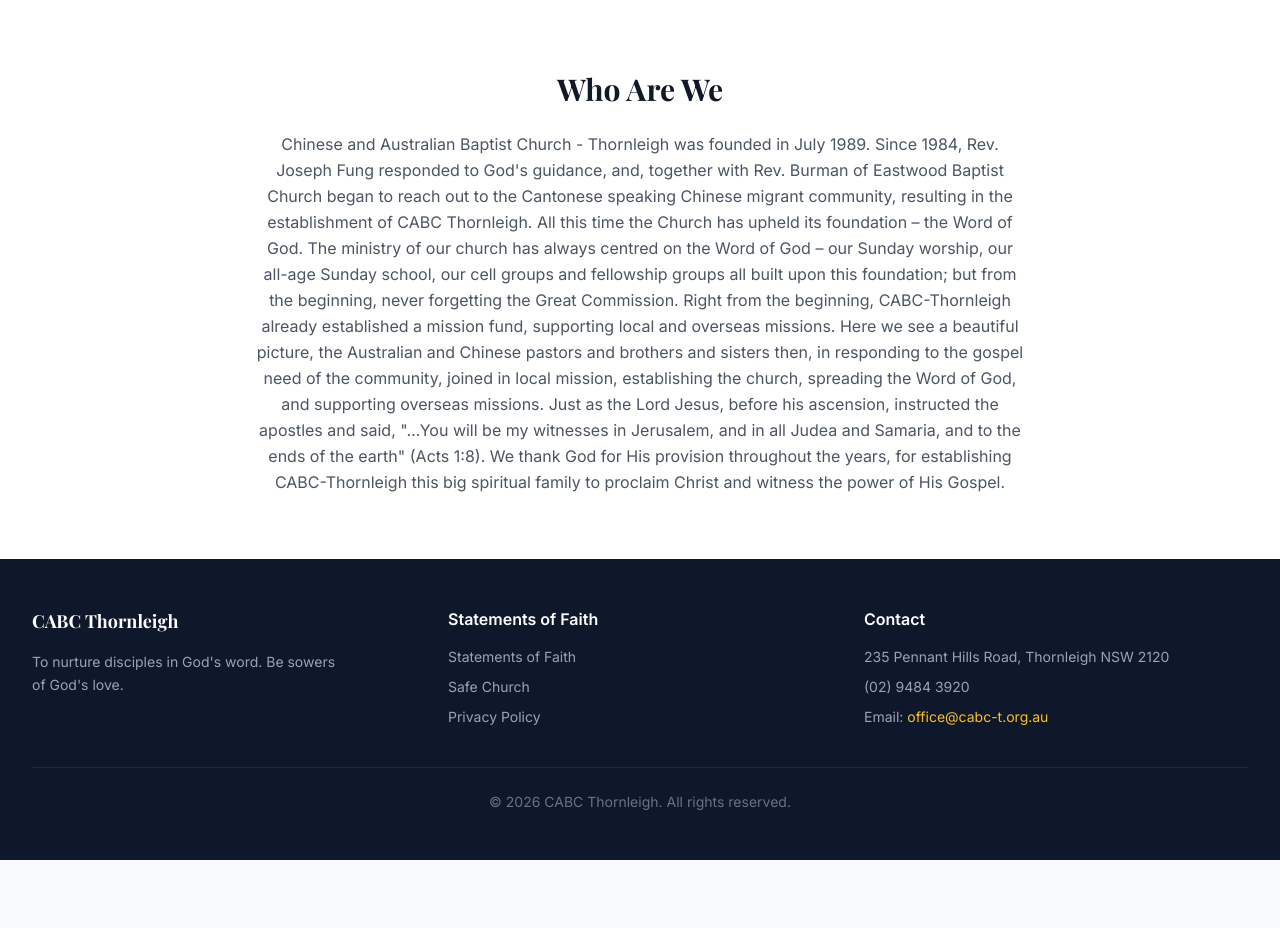
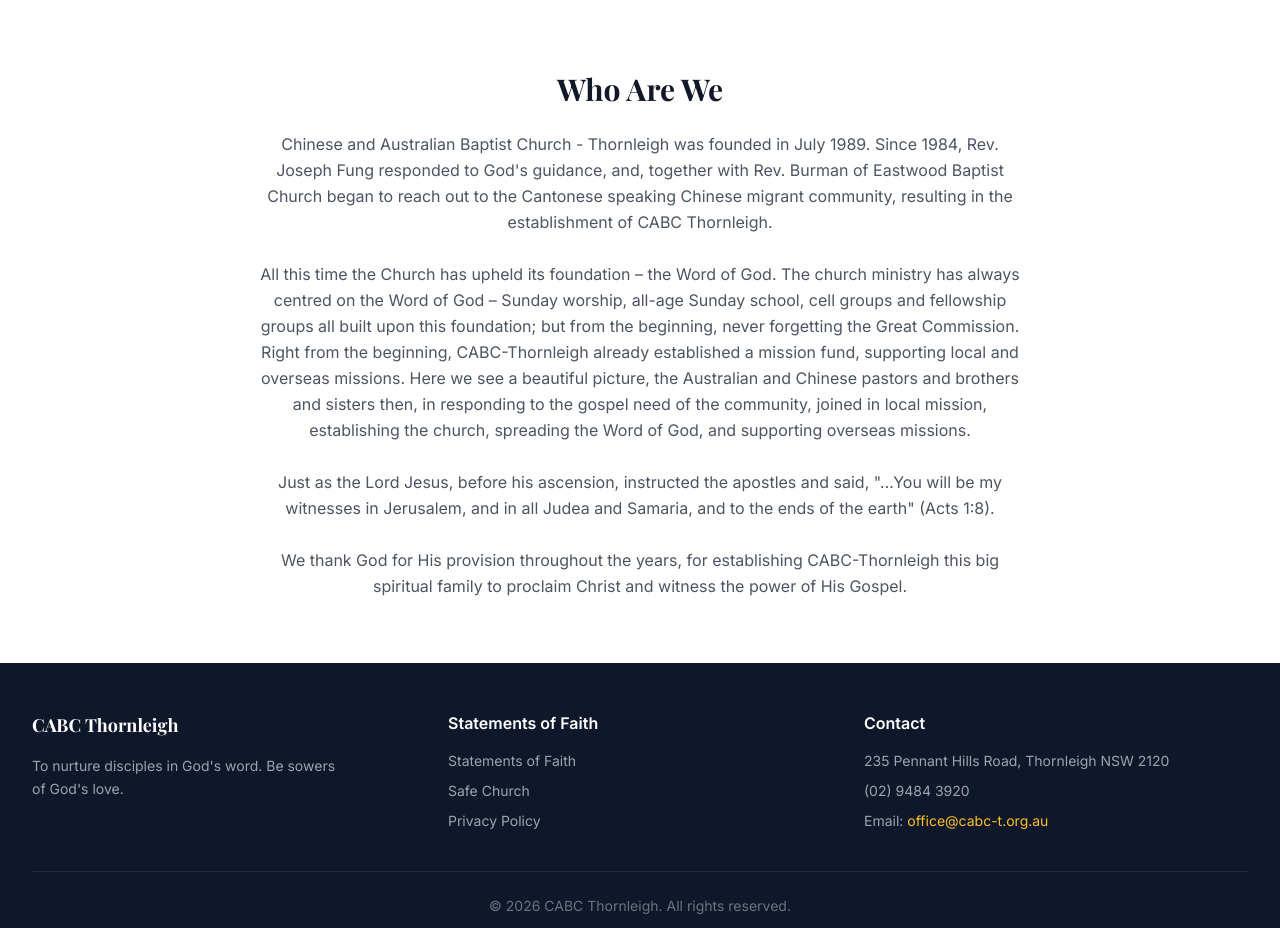
Before and after one commit to cabc-t/cabc-t.org.au, a Next.js app: page /en in a window 1280 px wide. Shown: the part 5160-6088 px from the top of the page. Before the commit the page ends 6020 px from the top, so only its background shows below. Built offline with nearby package versions, Linux system fonts and the light colour scheme; no server answers; the database is empty.

Commit message:
refactor: make the about section into multiple paragraphs

```diff
--- a/src/components/AboutSection.tsx
+++ b/src/components/AboutSection.tsx
@@ -10,7 +10,7 @@
             {t.about.title}
           </h2>
           <div className="max-w-3xl mx-auto text-center">
-            <p className="text-gray-600 leading-relaxed">
+            <p className="text-gray-600 leading-relaxed" style={{ whiteSpace: 'pre-line' }}>
               {t.about.history}
             </p>
           </div>
--- a/src/lib/translations.ts
+++ b/src/lib/translations.ts
@@ -97,7 +97,7 @@
     },
     about: {
       title: "Who Are We",
-      history: `Chinese and Australian Baptist Church - Thornleigh was founded in July 1989. Since 1984, Rev. Joseph Fung responded to God's guidance, and, together with Rev. Burman of Eastwood Baptist Church began to reach out to the Cantonese speaking Chinese migrant community, resulting in the establishment of CABC Thornleigh. All this time the Church has upheld its foundation – the Word of God. The ministry of our church has always centred on the Word of God – our Sunday worship, our all-age Sunday school, our cell groups and fellowship groups all built upon this foundation; but from the beginning, never forgetting the Great Commission. Right from the beginning, CABC-Thornleigh already established a mission fund, supporting local and overseas missions. Here we see a beautiful picture, the Australian and Chinese pastors and brothers and sisters then, in responding to the gospel need of the community, joined in local mission, establishing the church, spreading the Word of God, and supporting overseas missions. Just as the Lord Jesus, before his ascension, instructed the apostles and said, "…You will be my witnesses in Jerusalem, and in all Judea and Samaria, and to the ends of the earth" (Acts 1:8). We thank God for His provision throughout the years, for establishing CABC-Thornleigh this big spiritual family to proclaim Christ and witness the power of His Gospel.`,
+      history: "Chinese and Australian Baptist Church - Thornleigh was founded in July 1989. Since 1984, Rev. Joseph Fung responded to God's guidance, and, together with Rev. Burman of Eastwood Baptist Church began to reach out to the Cantonese speaking Chinese migrant community, resulting in the establishment of CABC Thornleigh.\n\nAll this time the Church has upheld its foundation – the Word of God. The church ministry has always centred on the Word of God – Sunday worship, all-age Sunday school, cell groups and fellowship groups all built upon this foundation; but from the beginning, never forgetting the Great Commission. Right from the beginning, CABC-Thornleigh already established a mission fund, supporting local and overseas missions. Here we see a beautiful picture, the Australian and Chinese pastors and brothers and sisters then, in responding to the gospel need of the community, joined in local mission, establishing the church, spreading the Word of God, and supporting overseas missions.\n\nJust as the Lord Jesus, before his ascension, instructed the apostles and said, \"…You will be my witnesses in Jerusalem, and in all Judea and Samaria, and to the ends of the earth\" (Acts 1:8).\n\nWe thank God for His provision throughout the years, for establishing CABC-Thornleigh this big spiritual family to proclaim Christ and witness the power of His Gospel.",
     },
     pastors: {
       title: "Meet Our Pastors",
@@ -255,7 +255,7 @@
     },
     about: {
       title: "我們是誰",
-      history: `華澳浸信會展信堂於一九八九年七月成立。自一九八四年起，馮牧師回應神的帶領，與東區浸信會的Burman牧師一同向說粵語的華人移民社群展開福音工作，促成了華澳浸信會展信堂的建立。教會一直堅守其根基——神的話語。我們的事工一直以神的話語為中心——主日崇拜、主日學、細胞小組和團契都以此為根基；同時亦不忘記大使命。自成立之初，華澳浸信會展信堂已設立宣教基金，支持本地和海外宣教工作。我們看到一幅美麗的圖畫——當時的澳洲和華人牧師及弟兄姊妹回應社區的福音需要，參與本地宣教，建立教會，傳揚神的話語，支持海外宣教。正如主耶穌升天前對使徒說：「你們將要在耶路撒冷、猶太全地和撒瑪利亞，直到地極，作我的見證」（使徒行傳1:8）。感謝神多年來的供應，建立了華澳浸信會展信堂這個屬靈大家庭來宣揚基督並見證祂福音的大能。`,
+      history: "華澳浸信會展信堂於一九八九年七月成立。自一九八四年起，馮牧師回應神的帶領，與東區浸信會的Burman牧師一同向說粵語的華人移民社群展開福音工作，促成了華澳浸信會展信堂的建立。教會一直堅守其根基——神的話語。\n\n教會事工一直以神的話語為中心——主日崇拜、主日學、細胞小組和團契都以此為根基；同時亦不忘記大使命。自成立之初，華澳浸信會展信堂已設立宣教基金，支持本地和海外宣教工作。我們看到一幅美麗的圖畫——當時的澳洲和華人牧師及弟兄姊妹回應社區的福音需要，參與本地宣教，建立教會，傳揚神的話語，支持海外宣教。\n\n正如主耶穌升天前對使徒說：「你們將要在耶路撒冷、猶太全地和撒瑪利亞，直到地極，作我的見證」（使徒行傳1:8）。\n\n感謝神多年來的供應，建立了華澳浸信會展信堂這個屬靈大家庭來宣揚基督並見證祂福音的大能。",
     },
     pastors: {
       title: "我們的牧者",
@@ -413,7 +413,7 @@
     },
     about: {
       title: "我们是谁",
-      history: `华澳浸信会展信堂于一九八九年七月成立。自一九八四年起，冯牧师回应神的带领，与东区浸信会的Burman牧师一同向说粤语的华人移民社区展开福音工作，促成了华澳浸信会展信堂的建立。教会一直坚守其根基——神的话语。我们的事工一直以神的话语为中心——主日崇拜、主日学、细胞小组和团契都以此为根基；同时亦不忘记大使命。自成立之初，华澳浸信会展信堂已设立宣教基金，支持本地和海外宣教工作。我们看到一幅美丽的图画——当时的澳洲和华人牧师及弟兄姊妹回应社区的福音需要，参与本地宣教，建立教会，传扬神的话语，支持海外宣教。正如主耶稣升天前对使徒说：「你们将在耶路撒冷、犹太全地和撒玛利亚，直到地极，作我的见证」（使徒行传1:8）。感谢神多年来的供应，建立了华澳浸信会展信堂这个属灵大家庭来宣扬基督并见证祂福音的大能。`,
+      history: "华澳浸信会展信堂于一九八九年七月成立。自一九八四年起，冯牧师回应神的带领，与东区浸信会的Burman牧师一同向说粤语的华人移民社区展开福音工作，促成了华澳浸信会展信堂的建立。教会一直坚守其根基——神的话语。\n\n教会事工一直以神的话语为中心——主日崇拜、主日学、细胞小组和团契都以此为根基；同时亦不忘记大使命。自成立之初，华澳浸信会展信堂已设立宣教基金，支持本地和海外宣教工作。我们看到一幅美丽的图画——当时的澳洲和华人牧师及弟兄姊妹回应社区的福音需要，参与本地宣教，建立教会，传扬神的话语，支持海外宣教。\n\n正如主耶稣升天前对使徒说：「你们将在耶路撒冷、犹太全地和撒玛利亚，直到地极，作我的见证」（使徒行传1:8）。\n\n感谢神多年来的供应，建立了华澳浸信会展信堂这个属灵大家庭来宣扬基督并见证祂福音的大能。",
     },
     pastors: {
       title: "我们的牧者",
```
